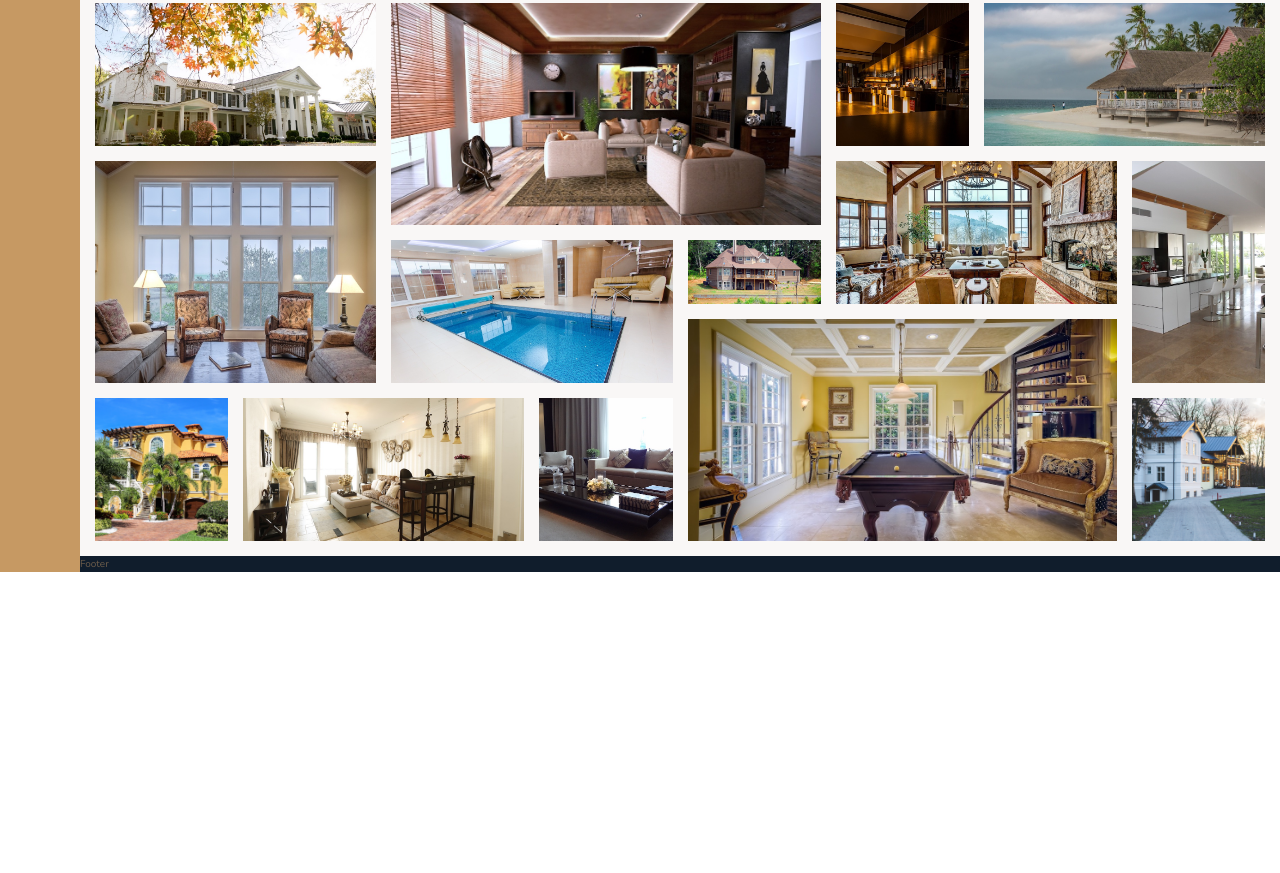
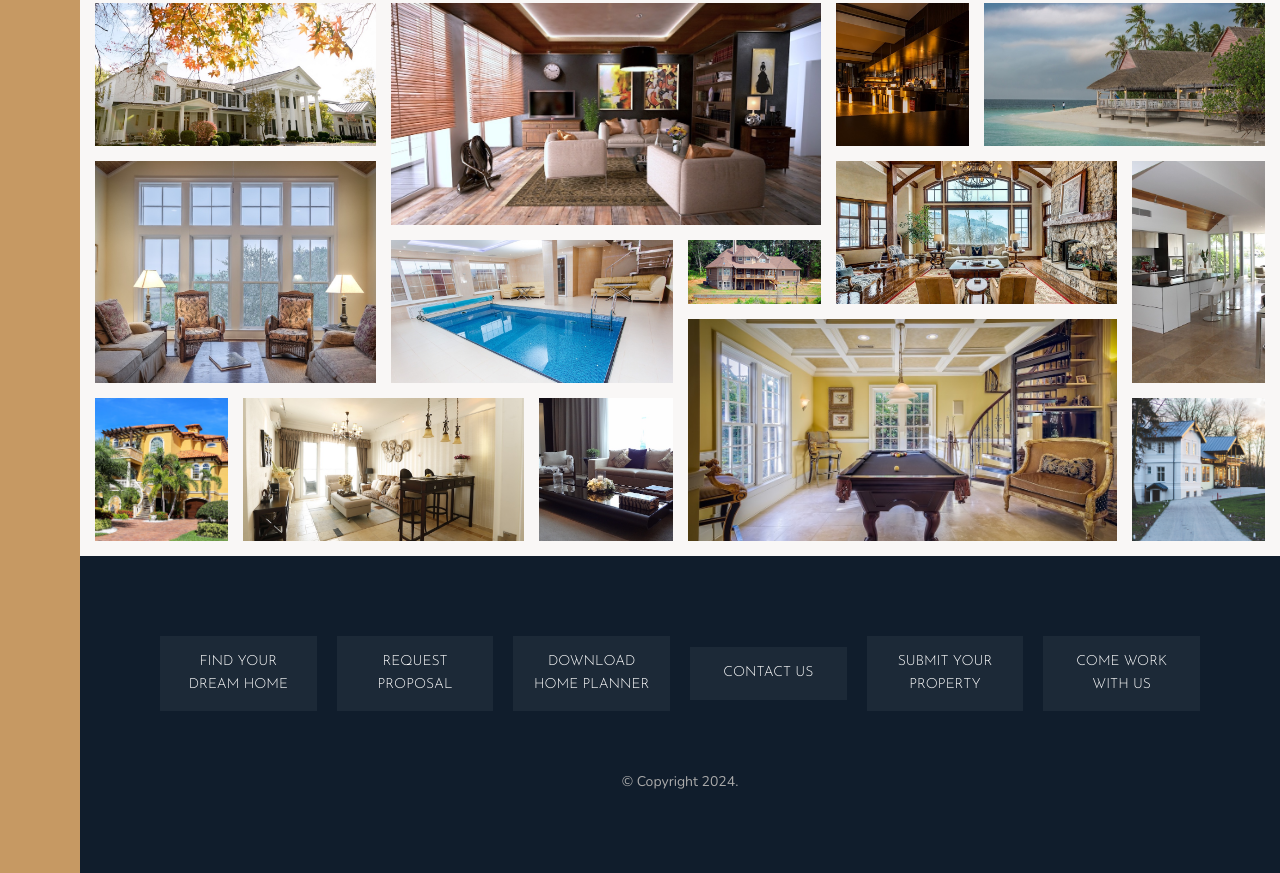
Before and after one commit to ViktorGeorgiev98/Nexter, a website: page index.html in a window 1280 px wide. Shown: the part 3084-3957 px from the top of the page. Before the commit the page ends 3656 px from the top, so only its background shows below. Drawn offline with nearby package versions, Linux system fonts and the light colour scheme.

Commit message:
created the footer

```diff
--- a/index.html
+++ b/index.html
@@ -335,7 +335,17 @@
             </figure>
         </section>
         <footer class="footer">
-            Footer
+            <ul class="nav">
+                <li class="nav__item"><a href="#" class="nav__link">Find your dream home</a></li>
+                <li class="nav__item"><a href="#" class="nav__link">Request proposal</a></li>
+                <li class="nav__item"><a href="#" class="nav__link">Download home planner</a></li>
+                <li class="nav__item"><a href="#" class="nav__link">Contact us</a></li>
+                <li class="nav__item"><a href="#" class="nav__link">Submit your property</a></li>
+                <li class="nav__item"><a href="#" class="nav__link">Come work with us</a></li>
+            </ul>
+            <p class="copyright">
+                &copy; Copyright 2024.
+            </p>
         </footer>
     </body>
 </html>
--- a/sass/_footer.scss
+++ b/sass/_footer.scss
@@ -1,4 +1,41 @@
 .footer {
     background-color: $color-secondary;
     grid-column: full-start / full-end;
+
+    padding: 8rem;
 }
+
+.nav {
+    list-style: none;
+    display: grid;
+    grid-template-columns: repeat(auto-fit, minmax(15rem, 1fr));
+    gap: 2rem;
+    align-items: center;
+
+    &__link:link,
+    &__link:visited {
+        font-size: 1.4rem;
+        color: #fff;
+        text-decoration: none;
+        font-family: $font-display;
+        text-transform: uppercase;
+        text-align: center;
+        padding: 1.5rem;
+        display: block;
+        transition: all 0.2s;
+        background-color: rgba(#fff, 0.05);
+    }
+
+    &__link:hover,
+    &__link:active {
+        background-color: rgba(#fff, 0.25);
+        transform: translateY(-0.5rem);
+    }
+}
+
+.copyright {
+    font-size: 1.4rem;
+    color: $color-grey-light-2;
+    margin-top: 6rem;
+    text-align: center;
+}
--- a/sass/_homes.scss
+++ b/sass/_homes.scss
@@ -12,6 +12,11 @@
     display: grid;
     grid-template-columns: repeat(2, 1fr);
     row-gap: 3.5rem;
+    transition: transform 0.4s;
+
+    &:hover {
+        transform: translateY(-1rem) scale(1.05);
+    }
 
     &__img {
         width: 100%;
```
Also changed, not shown: css/style.css.
